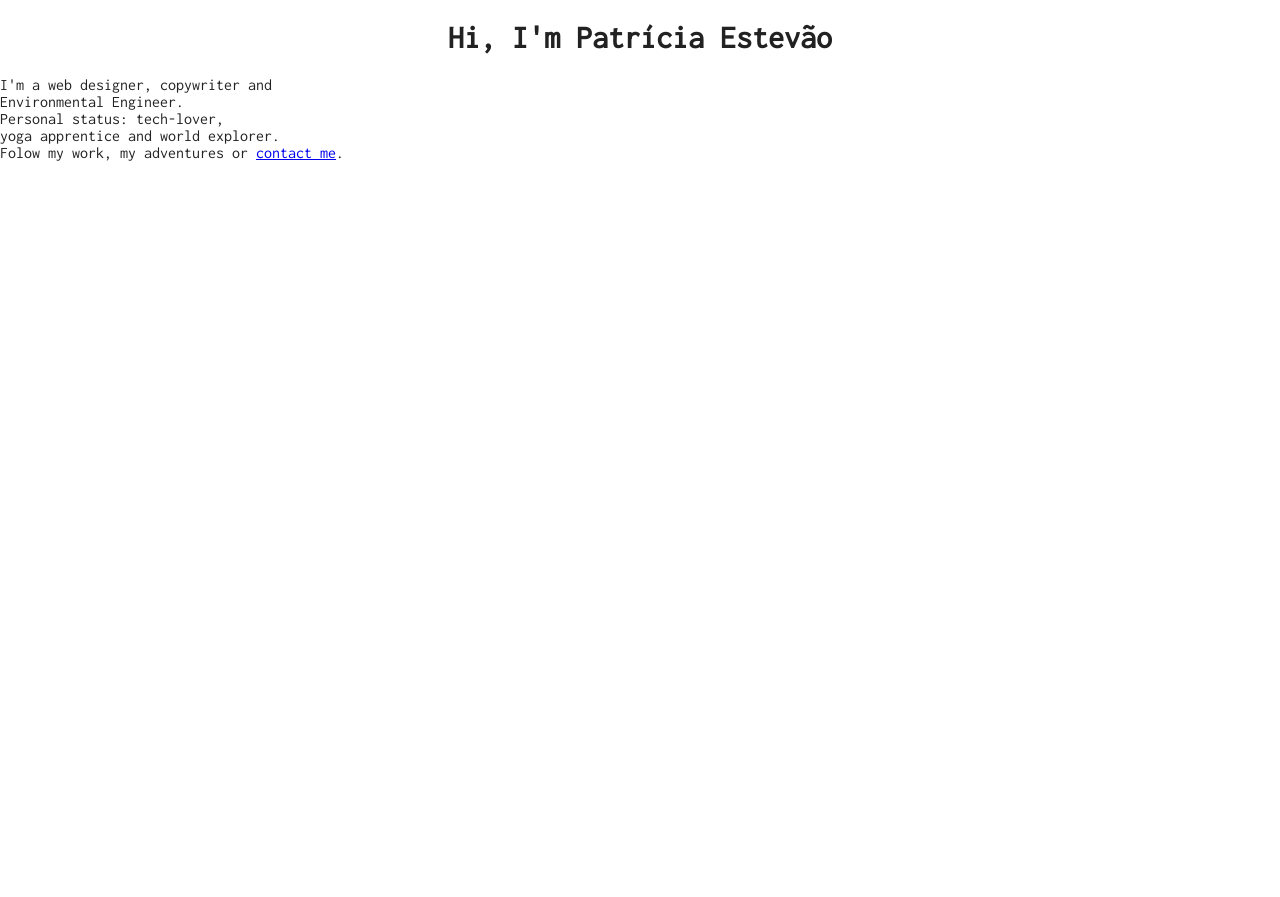
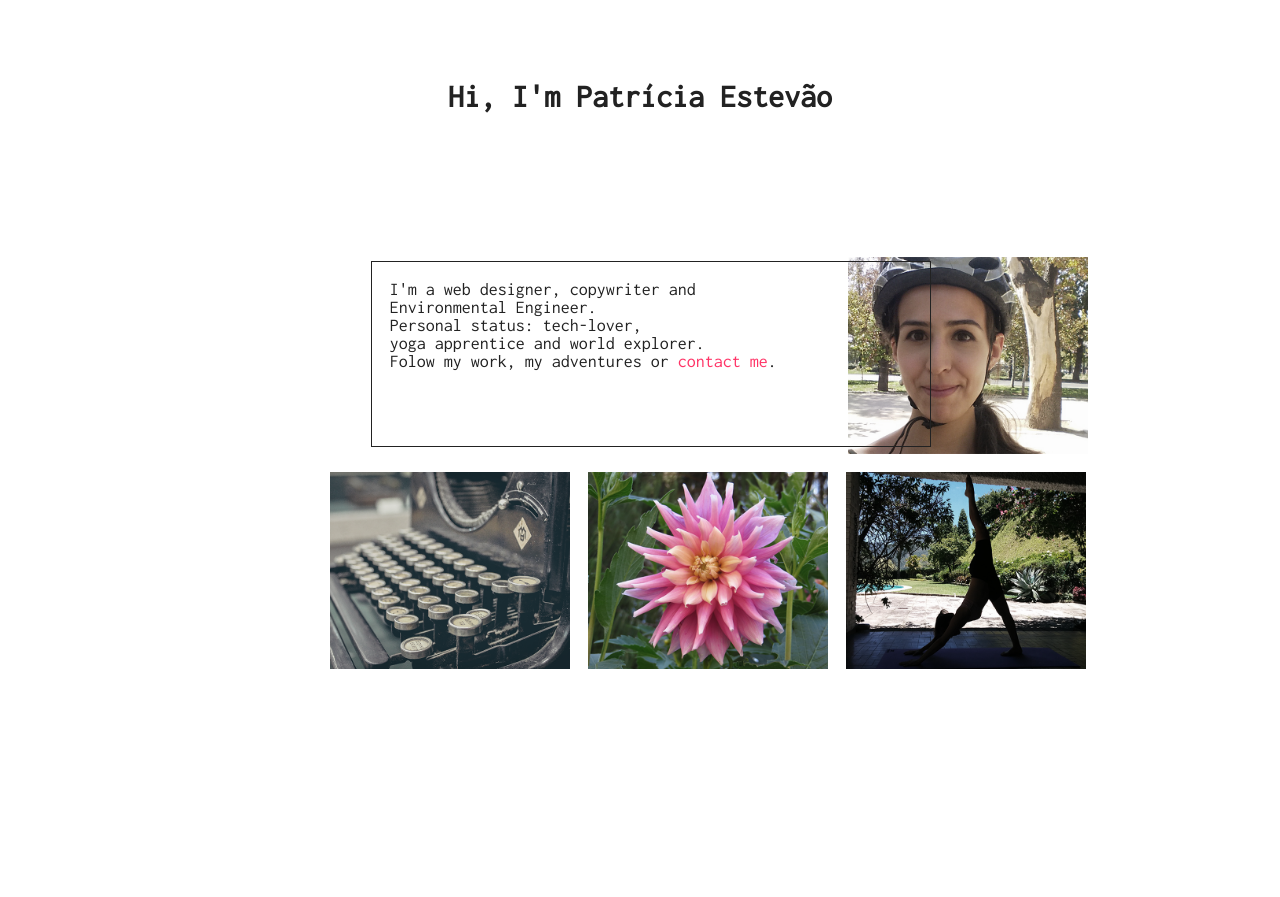
Before and after one commit to patestevao/patestevao.com-old, a Flask app: page / in a window 1280 px wide. Before the commit the page ends 161 px from the top, so only its background shows below. Run offline with Flask 2, Linux system fonts and the light colour scheme; some libraries are stand-ins or nearby versions.

Commit message:
starts fixing css

```diff
--- a/static/css/app.css
+++ b/static/css/app.css
@@ -357,41 +357,74 @@ body {
   color: #222;
   font-family: Inconsolata, Sans-serif;
   background-color: #ffffff;
-  text-align: left; }
-  body #greeting {
+  text-align: left;
+  font-size: 1em; }
+
+#greeting {
   font-size: 2em;
-    text-align: center; }
-  body #main-container {
+  text-align: center;
+  margin-top: 2.5em; }
+
+#main-container {
   position: center; }
-  body #bio-sumary {
-    max-width: 10em;
-    padding-left: 4em;
+
+#bio-summary {
+  font-size: 18px;
+  margin-left: 20.6em;
+  margin-top: 2em;
+  width: 29em;
+  height: 8.2em;
   float: left;
+  padding: 1em;
   border: 1px solid #222; }
-    body #bio-sumary #mail {
+  #bio-summary #mail {
     text-decoration: none;
     color: #f36; }
-    body #bio-sumary #mail:hover, body #bio-sumary #mail:focus {
+  #bio-summary #mail:hover, #bio-summary #mail:focus {
     background-color: #f36;
     color: #ffffff; }
-  body .pictures {
-    padding-top: 2em; }
-    body .pictures a .container {
-      float: left;
-      margin-left: 15px;
+
+#pictures {
+  padding-top: 2em;
+  margin-top: 7em;
+  height: 40em; }
+  #pictures a .container {
+    margin-left: 10px;
     width: 15em;
     height: 12em;
-      border: 2px solid black;
     background-repeat: no-repeat;
     background-attachment: fixed;
-      background-position: center; }
-      body .pictures a .container #my-picture {
-        background-image: url("../img/profile.png"); }
-      body .pictures a .container #writing {
-        background-image: url("../img/profile.jpg"); }
-      body .pictures a .container #flower {
-        background-image: "{{ url_for('static', filename='img/flower.jpg') }}"; }
-      body .pictures a .container #yoga {
-        background-image: "{{ url_for('static', filename='img/yoga.jpg') }}"; }
+    padding-top: 23px;
+    background-position: relative;
+    background-origin: padding-box; }
+  #pictures #my-picture {
+    background-image: url("../img/profile.png");
+    background-size: 15.5em auto;
+    background-origin: border-box;
+    background-attachment: local;
+    margin-left: 53em; }
+  #pictures #writing {
+    background-image: url("../img/writing.png");
+    position: relative;
+    background-size: 15.5em auto;
+    display: inline-block;
+    background-origin: border-box;
+    background-attachment: local; }
+  #pictures #flower {
+    background-image: url("../img/flower.png");
+    position: relative;
+    background-size: 15.5em auto;
+    display: inline-block;
+    background-origin: border-box;
+    background-attachment: local; }
+  #pictures #yoga {
+    background-image: url("../img/yoga.png");
+    position: relative;
+    background-size: 15.5em auto;
+    display: inline-block;
+    background-origin: border-box;
+    background-attachment: local; }
+  #pictures #bottom-line {
+    margin-left: 20em; }
 
 /*# sourceMappingURL=app.css.map */
--- a/static/sass/app.scss
+++ b/static/sass/app.scss
@@ -9,20 +9,27 @@ body {
 	font-family: $type;
 	background-color: $bg-color;
 	text-align: left;
+	font-size: 1em;
+}
 
 #greeting {
 	font-size: 2em;
 	text-align: center;
+	margin-top: 2.5em;
 }
 
 #main-container {
 	position: center;
 }
 
-	#bio-sumary {
-		max-width: 10em;
-		padding-left: 4em;
+#bio-summary {
+	font-size: 18px;
+	margin-left: 20.6em;
+	margin-top: 2em;
+	width: 29em;
+	height: 8.2em;
 	float: left;
+	padding: 1em;
 	border: 1px solid #222;
 
 	#mail {
@@ -37,36 +44,65 @@ body {
 
 }
 
-	.pictures {
+#pictures {
 	padding-top: 2em;
+	margin-top: 7em;
+	height: 40em;
 
 	a .container {
-			float: left;
-			margin-left: 15px;
+		// float: left;
+		margin-left: 10px;
 		width: 15em;
 		height: 12em;
-			border: 2px solid black;
+		//border: 2px solid black;
 		background-repeat: no-repeat;
 	    background-attachment: fixed;
-		    background-position: center;
+	    padding-top:23px;
+	    background-position: relative;
+	    background-origin: padding-box;
+
+	}
 
 	#my-picture {
 		background-image: url('../img/profile.png');
+		//background-position: 36.5em 8.5em;
+		background-size: 15.5em auto;
+		background-origin: border-box;
+		background-attachment: local;
+		margin-left: 53em;
 	}
 
 	#writing {
-				background-image: url('../img/profile.jpg');
+		background-image: url('../img/writing.png');
+		position: relative;
+		//background-position: 52.5em 8.5em;
+		background-size: 15.5em auto;
+		display: inline-block;
+		background-origin: border-box;
+		background-attachment: local;
 	}
 
 	#flower {
-				background-image: "{{ url_for('static', filename='img/flower.jpg') }}";
+		background-image: url('../img/flower.png');
+		position: relative;
+		//background-position: 69em 8.5em;
+		background-size: 15.5em auto;
+		display: inline-block;
+		background-origin: border-box;
+		background-attachment: local;
 	}
 
 	#yoga {
-				background-image: "{{ url_for('static', filename='img/yoga.jpg') }}";
+		background-image: url('../img/yoga.png');
+		position: relative;
+		//background-position: 36.5em 18em;
+		background-size: 15.5em auto;
+		display: inline-block;
+		background-origin: border-box;
+		background-attachment: local;
+	}
+
+	#bottom-line {
+		margin-left: 20em;
 	}
 }
-		}
-
-
-	}
--- a/templates/base.html
+++ b/templates/base.html
@@ -1,5 +1,5 @@
 <!DOCTYPE html>
-<html class="no-js" lang="en">
+<html lang="en">
 <head>
 	<meta charset="UTF-8">
 	<meta name="viewport" content="width=device-width, initial-scale-1.0">
@@ -18,15 +18,9 @@
 	  ga('send', 'pageview');
 
 	</script>
-	<script src="js/vendor/modernizr.js"></script>
 </head>
 <body>
 {% block content %}
 {% endblock content %}
-  <script src="js/vendor/jquery.js"></script>
-  <script src="js/foundation.min.js"></script>
-  <script>
-    $(document).foundation();
-  </script>
 </body>
 </html>
--- a/templates/index.html
+++ b/templates/index.html
@@ -15,11 +15,13 @@
 			<br>
 			Folow my work, my adventures or <a id="mail" href="mailto:contact@patestevao.com">contact me</a>.
 		</div>
-		<div class="pictures">
-			<a href="https://twitter.com/patestevao"<div class="container" id="my-picture"></div></a>
-			<a href="https://medium.com/@patestevao"<div class="container" id="writing"></div>
-			<a href="https://www.behance.net/patestevao"<div class="container" id="flower"></div>
-			<a href="https://instagram.com/patestevao"<div class="container" id="yoga"></div>
+		<div id="pictures">
+			<a href="https://twitter.com/patestevao"><div class="container" id="my-picture"></div></a>
+			<div id="bottom-line">
+				<a href="https://medium.com/@patestevao"><div class="container" id="writing"></div></a>
+				<a href="https://www.behance.net/patestevao"><div class="container" id="flower"></div></a>
+				<a href="https://instagram.com/patestevao"><div class="container" id="yoga"></div></a>
+			</div>
 		</div>
 	</div>
 {% endblock content %}
```
Also changed, not shown: static/img/flower.JPG (deleted), static/img/flower.png (added), static/img/profile.png, static/img/writing.png (added), static/img/yoga.jpg (deleted), static/img/yoga.png (added), 1 other file. Lines whose indentation alone changed are shown as unchanged.
